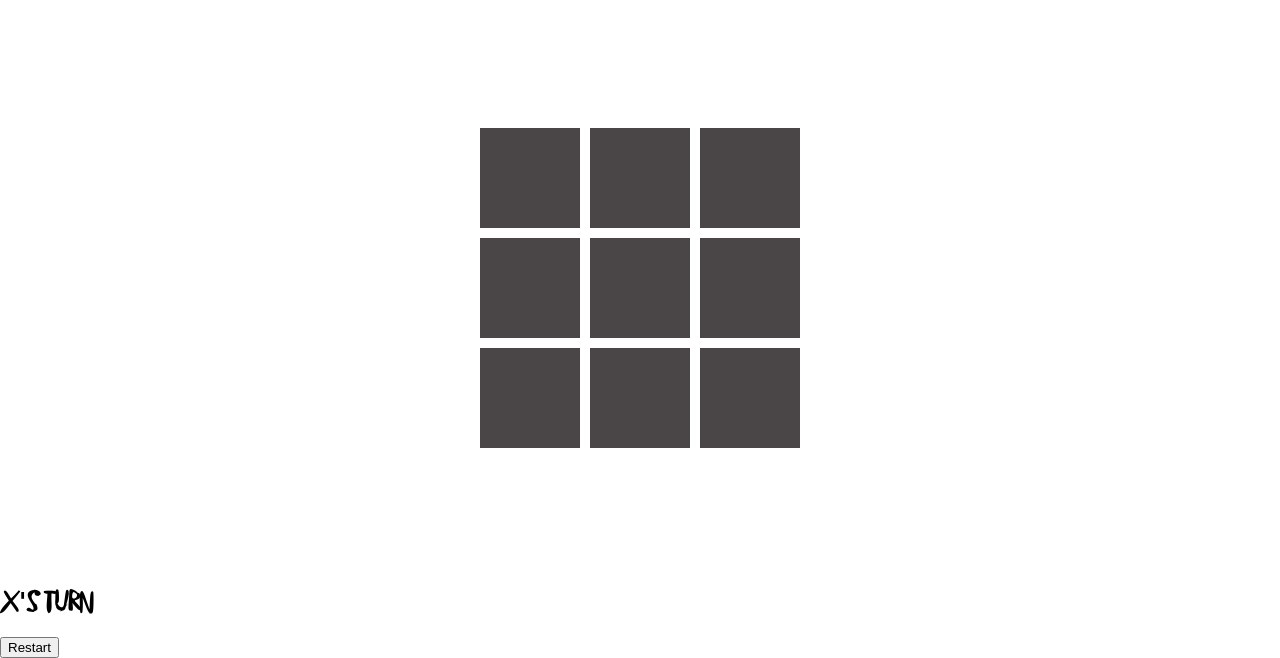
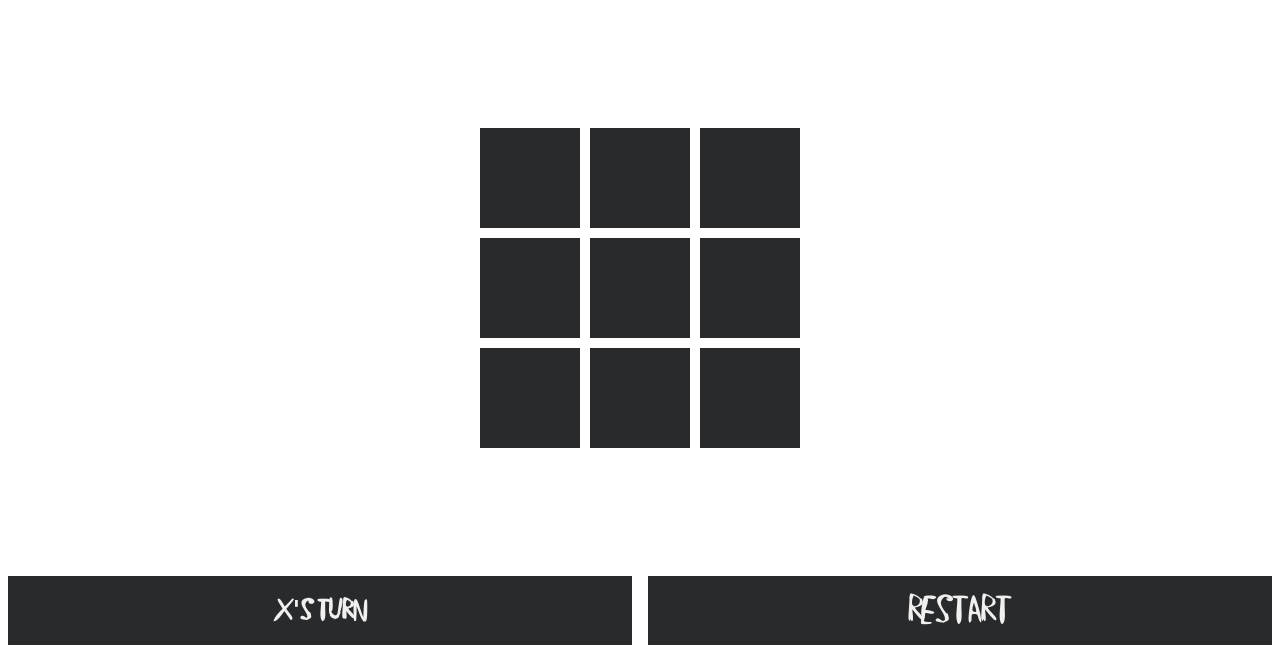
Before and after one commit to beMimg/tictactoe, a plain HTML site: page index.html in a window 1280 px wide. Shown: the part 152-810 px from the top of the page. Drawn offline with Linux system fonts and the light colour scheme.

Commit message:
color changes

```diff
--- a/index.html
+++ b/index.html
@@ -25,7 +25,9 @@
       </div>
     </main>
     <footer>
-      <h2 id="statusText"></h2>
+      <div>
+        <h2 id="statusText"></h2>
+      </div>
       <button id="restartBtn">Restart</button>
     </footer>
   </body>
--- a/style.css
+++ b/style.css
@@ -1,5 +1,11 @@
 * {
   box-sizing: border-box;
+}
+
+:root {
+  --pmr-color: #292a2c;
+  --scd-color: #f0f0f0;
+  --winning-blocks: #db4545;
 }
 
 @font-face {
@@ -49,6 +55,34 @@ main {
   cursor: pointer;
   text-align: center;
   border: 0;
-  background-color: rgb(74, 69, 71);
+  background-color: var(--pmr-color);
   color: white;
 }
+
+footer {
+  display: grid;
+  grid-template-columns: repeat(2, 1fr);
+}
+
+#restartBtn {
+  margin: 1vh;
+  border: 0;
+  background-color: var(--pmr-color);
+  color: var(--scd-color);
+  font-size: 4vh;
+  font-family: "tttgame";
+  cursor: pointer;
+}
+
+footer div {
+  margin: 1vh;
+  background-color: var(--pmr-color);
+  display: flex;
+  align-items: center;
+  justify-content: center;
+}
+
+#statusText {
+  font-size: 3vh;
+  color: var(--scd-color);
+}
```
